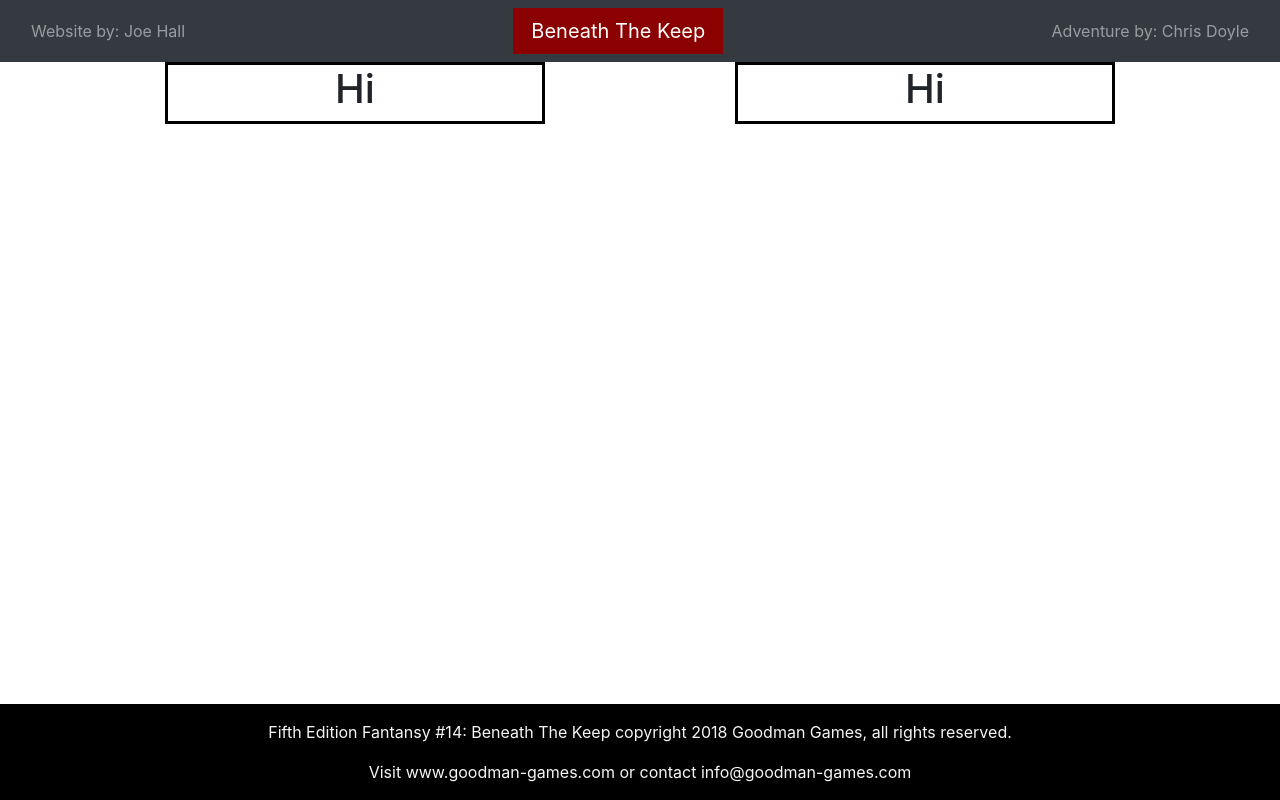
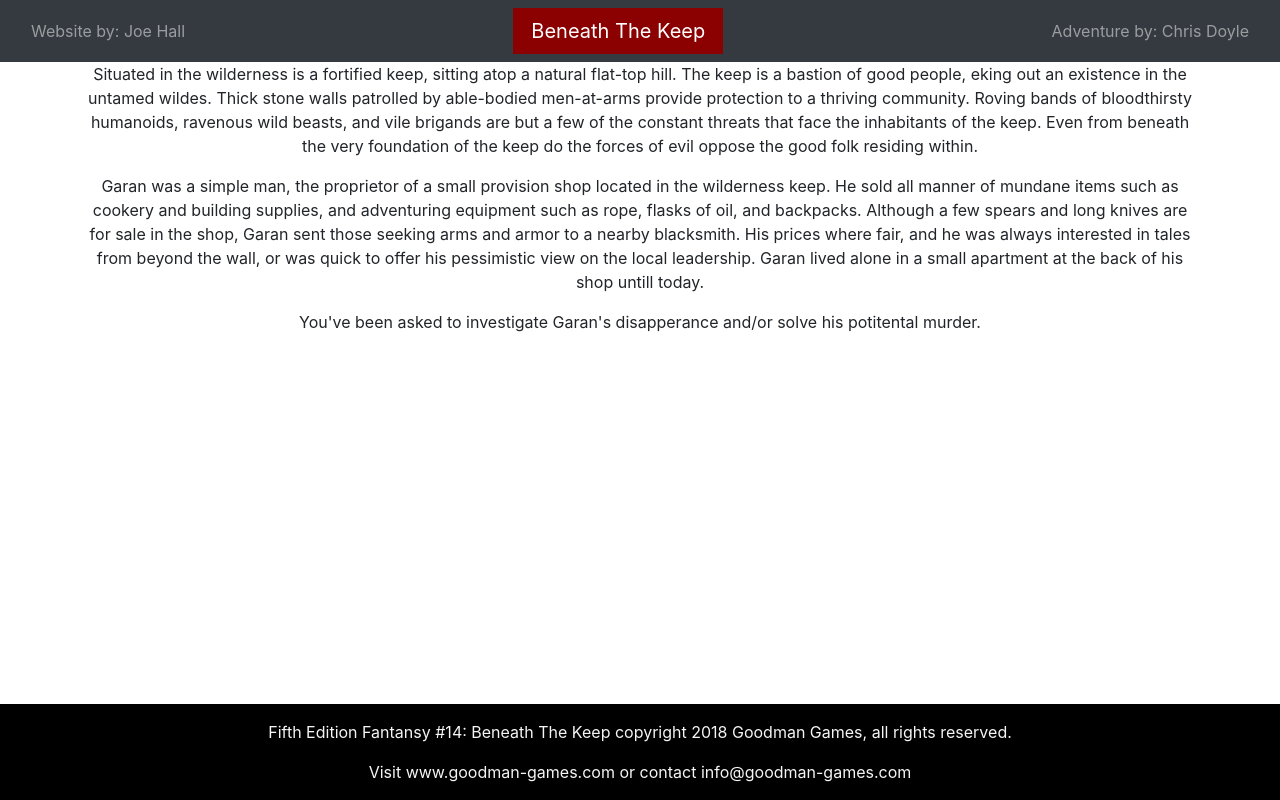
Before and after one commit to JoeHall81/Beneath_The_Keep, a React (Create React App) app: page / in a window 1280 px wide. Built offline with nearby package versions, Linux system fonts and the light colour scheme.

Commit message:
wrote intinal Welcome Story and displayed welcome in place of game component

```diff
--- a/src/App.js
+++ b/src/App.js
@@ -2,12 +2,14 @@ import './App.css';
 import Header from './components/HeaderComponent';
 import Game from './components/GameComponent'
 import Footer from './components/FooterComponent';
+import WelcomeComponent from './components/WelcomeComponent';
 
 function App() {
   return (
     <div className="App">
       <Header />
-      <Game />
+      <WelcomeComponent />
+      {/* <Game /> */}
       <Footer />
     </div>
   );
--- a/src/components/WelcomeComponent.jsx
+++ b/src/components/WelcomeComponent.jsx
@@ -0,0 +1,25 @@
+import React, { Component } from 'react';
+
+class WelcomeComponent extends Component {
+    render() {
+        return (
+            <div className="container">
+                <div className="row">
+                    <div className="col">
+                        <p>
+                            Situated in the wilderness is a fortified keep, sitting atop a natural flat-top hill. The keep is a bastion of good people, eking out an existence in the untamed wildes. Thick stone walls patrolled by able-bodied men-at-arms provide protection to a thriving community. Roving bands of bloodthirsty humanoids, ravenous wild beasts, and vile brigands are but a few of the constant threats that face the inhabitants of the keep. Even from beneath the very foundation of the keep do the forces of evil oppose the good folk residing within.
+                        </p>
+                        <p>
+                            Garan was a simple man, the proprietor of a small provision shop located in the wilderness keep. He sold all manner of mundane items such as cookery and building supplies, and adventuring equipment such as rope, flasks of oil, and backpacks. Although a few spears and long knives are for sale in the shop, Garan sent those seeking arms and armor to a nearby blacksmith. His prices where fair, and he was always interested in tales from beyond the wall, or was quick to offer his pessimistic view on the local leadership. Garan lived alone in a small apartment at the back of his shop untill today.
+                        </p>
+                        <p>
+                            You've been asked to investigate Garan's disapperance and/or solve his potitental murder.
+                        </p>
+                    </div>
+                </div>
+            </div>
+        );
+    }
+}
+
+export default WelcomeComponent;
```
